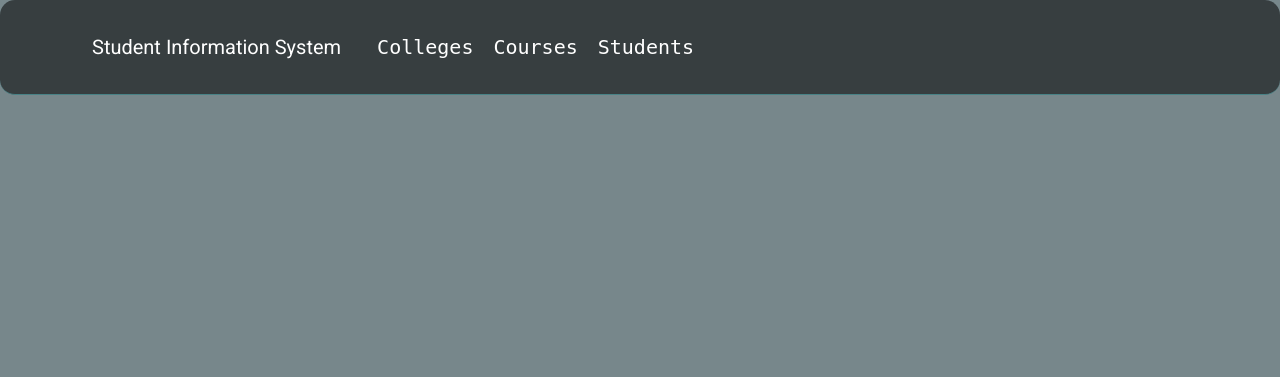
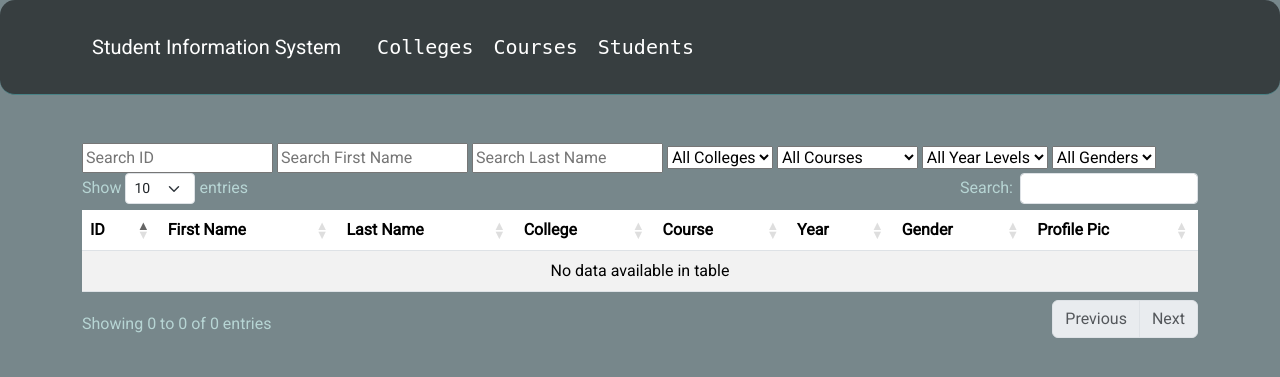
Before and after one commit to JordsDgmn/student-info-system, a Flask app: page /students in a window 1280 px wide. Shown: the top 377 px of the page. Run offline with Flask 3, Linux system fonts and the light colour scheme; parts of the project's set-up code (start-up, migrations or seed data) failed here and were passed over; some libraries are stand-ins or nearby versions.

Commit message:
created the table for students with seatch

```diff
--- /dev/null
+++ b/app/models/__init__.py
@@ -0,0 +1 @@
+from . import collegeModel, courseModel, studentModel
--- a/app/routes/college_route.py
+++ b/app/routes/college_route.py
@@ -1,7 +1,8 @@
 from flask import Blueprint, render_template
+from app.models.collegeModel import CollegeModel
+from app import mysql
 
 college_bp = Blueprint('college', __name__)
-
 
 @college_bp.route('/colleges')
 def college_view():
--- a/app/routes/student_route.py
+++ b/app/routes/student_route.py
@@ -1,8 +1,11 @@
 from flask import Blueprint, render_template
+from app.models.studentModel import StudentModel
 
 student_bp = Blueprint('student', __name__)
+student_model = StudentModel
 
 
-@student_bp.route('/students')
+@student_bp.route('/students', methods=["GET", "POST"])
 def student_view():
-    return render_template('students.html')
+    students = StudentModel.query.all()  # Fetch all students from the database
+    return render_template('students.html', students=students)
--- a/app/templates/students.html
+++ b/app/templates/students.html
@@ -16,6 +16,8 @@
       integrity="sha384-T3c6CoIi6uLrA9TneNEoa7RxnatzjcDSCmG1MXxSR1GAsXEV/Dwwykc2MPK8M2HN"
       crossorigin="anonymous"
     />
+    <link rel="stylesheet" href="https://cdn.datatables.net/1.13.7/css/dataTables.bootstrap5.min.css" />
+
     <!-- Your CSS Stylesheets -->
     <link
       rel="stylesheet"
@@ -104,7 +106,98 @@
       </div>
     </nav>
 
-    {% block content %} {% endblock %}
+    {% block content %}
+    <!-- Bootstrap 5 Table -->
+    <div class="container mt-5">
+      <input type="text" id="searchId" placeholder="Search ID" />
+      <input type="text" id="searchFirstName" placeholder="Search First Name" />
+      <input type="text" id="searchLastName" placeholder="Search Last Name" />
+      <select id="searchCollege">
+        <option value="">All Colleges</option>
+        <!-- Populate dropdown options here -->
+        <option value="CASS">CASS</option>
+        <option value="CCS">CCS</option>
+        <option value="CEBA">CEBA</option>
+        <option value="CED">CED</option>
+        <option value="CHS">CHS</option>
+        <option value="COET">COET</option>
+        <option value="CSM">CSM</option>
+      </select>
+      <select id="searchCourse">
+        <option value="">All Courses</option>
+        <!-- Populate dropdown options here -->
+        <option value="BAE">BAE(CASS)</option>
+        <option value="BAF">BAF(CASS)</option>
+        <option value="BAH">BAH(CASS)</option>
+        <option value="BAP">BAP(CASS)</option>
+        <option value="BAPS">BAPS(CASS)</option>
+        <option value="BSB">BSB(CSM)</option>
+        <option value="BSM">BSM(CSM)</option>
+        <option value="BSBA-BE">BSBA-BE(CEBA)</option>
+        <option value="BSBA-E">BSBA-E(CEBA)</option>
+        <option value="BSBA-EM">BSBA-EM(CEBA)</option>
+        <option value="BSC">BSC(CSM)</option>
+        <option value="BSCE">BSCE(COET)</option>
+        <option value="BSChE">BSChE(COET)</option>
+        <option value="BSCS">BSCS(CCS)</option>
+        <option value="BSE-B">BSE-B(CED)</option>
+        <option value="BSE-C">BSE-C(CED)</option>
+        <option value="BSIE">BSIE(CED)</option>
+        <option value="BSIS">BSIS(CCS)</option>
+        <option value="BSIT">BSIT(CCS)</option>
+        <option value="BSN">BSN(CHS)</option>
+        <option value="BSP">BSP(CASS)</option>
+
+
+      </select>
+      <select id="searchYear">
+        <option value="">All Year Levels</option>
+        <!-- Populate dropdown options here -->
+        <option value="1st Year">1st Year</option>
+        <option value="2nd Year">2nd Year</option>
+        <option value="3rd Year">3rd Year</option>
+        <option value="4th Year">4th Year</option>
+      </select>
+
+      <select id="searchGender">
+        <option value="">All Genders</option>
+        <!-- Populate dropdown options here -->
+        <option value="Male">Male</option>
+        <option value="Female">Female</option>
+
+      </select>
+
+      <table id="studentsTable" class="table table-striped table-hover" style="width:100%">
+        <thead>
+          <tr>
+            <th>ID</th>
+            <th>First Name</th>
+            <th>Last Name</th>
+            <th>College</th>
+            <th>Course</th>
+            <th>Year</th>
+            <th>Gender</th>
+            <th>Profile Pic</th>
+          </tr>
+        </thead>
+        <tbody>
+          <!-- Python code to fetch data from MySQL and populate the table -->
+          {% for student in students %}
+          <tr>
+            <td>{{ student.id }}</td>
+            <td>{{ student.firstname }}</td>
+            <td>{{ student.lastname }}</td>
+            <td>{{ student.college_code }}</td>
+            <td>{{ student.course_code }}</td>
+            <td>{{ student.year }}</td>
+            <td>{{ student.gender }}</td>
+            <td>{{ student.profile_pic_url }}</td>
+          </tr>
+          {% endfor %}
+        </tbody>
+      </table>
+    </div>
+    {% endblock %}
 
     <!-- JavaScript dependencies -->
     <script
@@ -122,5 +215,39 @@
       type="text/javascript"
       src="{{ url_for('static', filename='app.js') }}"
     ></script>
+    <script src="https://cdn.datatables.net/1.13.7/js/jquery.dataTables.min.js"></script>
+    <script src="https://cdn.datatables.net/1.13.7/js/dataTables.bootstrap5.min.js"></script>
+    <script>
+      $(document).ready(function() {
+        $('#studentsTable').DataTable();
+        var table = $('#studentsTable').DataTable();
+
+        // Search functionality for each column
+        $('#searchId').on('keyup', function() {
+          table.column(0).search(this.value).draw();
+        });
+        $('#searchFirstName').on('keyup', function() {
+          table.column(1).search(this.value).draw();
+        });
+        $('#searchLastName').on('keyup', function() {
+          table.column(2).search(this.value).draw();
+        });
+        $('#searchCollege').on('change', function() {
+          table.column(3).search(this.value).draw();
+        });
+        $('#searchCourse').on('change', function() {
+          table.column(4).search(this.value).draw();
+        });
+        $('#searchYear').on('change', function() {
+          table.column(5).search(this.value).draw();
+        });
+        $('#searchGender').on('change', function() {
+          table
+            .column(6)
+            .search('\\b' + this.value + '\\b', true, false)
+            .draw();
+        });
+      });
+    </script>
   </body>
 </html>
```
Also changed, not shown: app/__init__.py (+67 -11 lines), app/models/collegeModel.py (+51 -0 lines), app/models/studentModel.py (+89 -0 lines), app/templates/colleges.html (+31 -7 lines).
